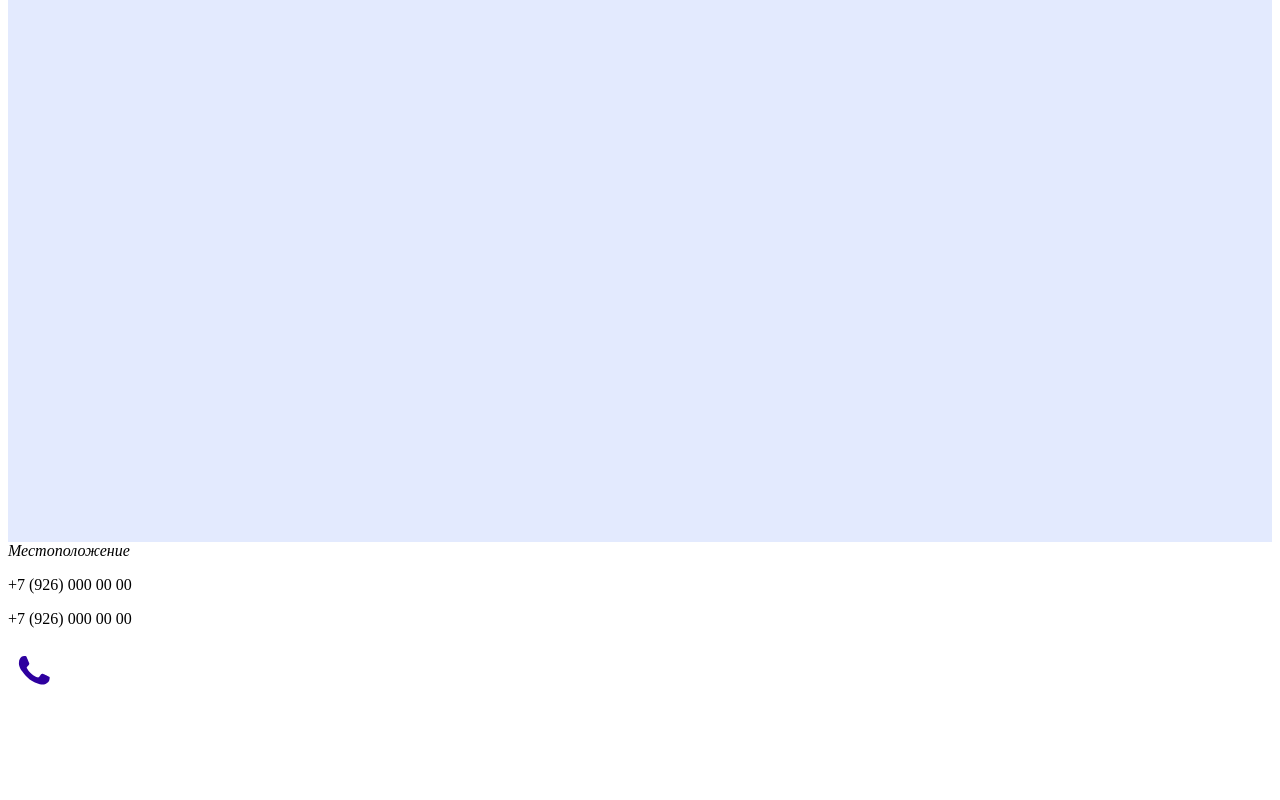
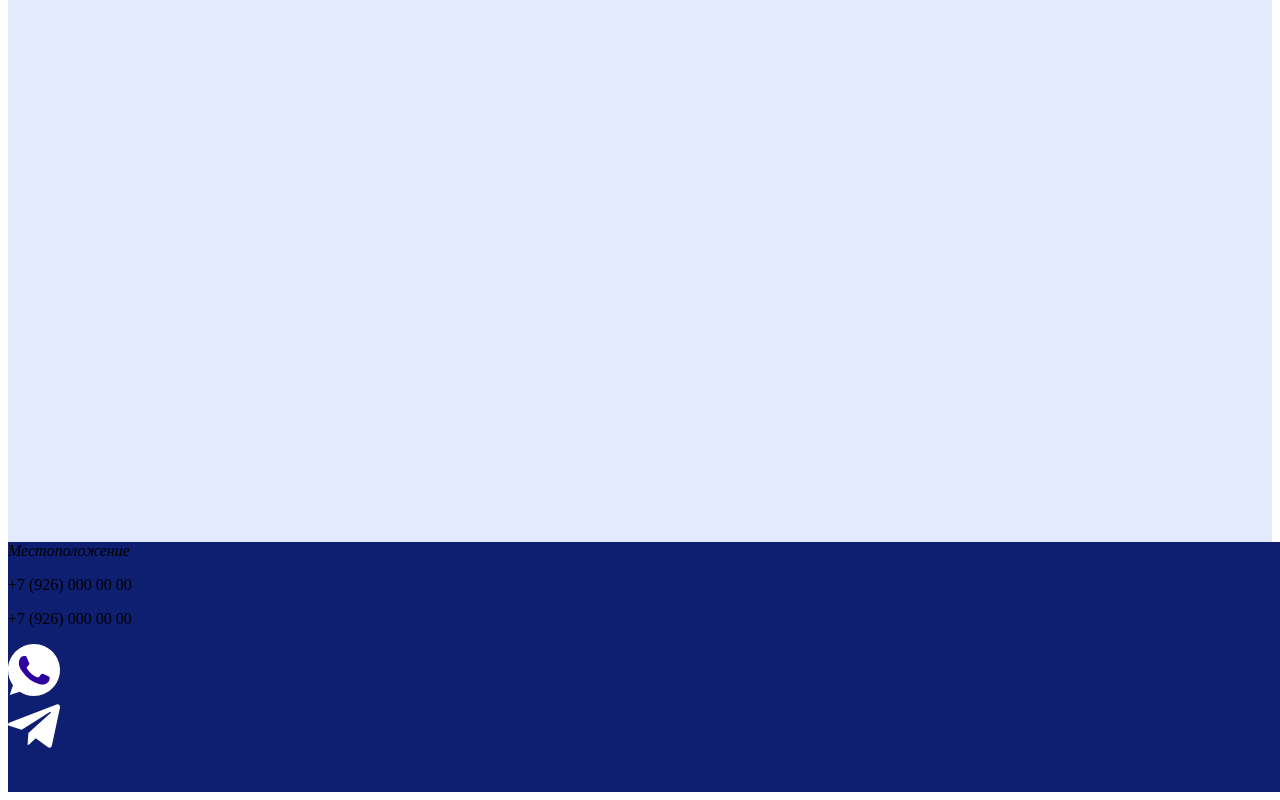
Before and after one commit to WebHeroSchool/Digital_Marketing_OP, a plain HTML site: page index.html in a window 1280 px wide. Shown: the part 1981-2781 px from the top of the page. Before the commit the page ends 2745 px from the top, so only its background shows below. Drawn offline with Linux system fonts and the light colour scheme; a web font is replaced by a local one.

Commit message:
Update style.css
speakers image aligned, footer color changed

```diff
--- a/style.css
+++ b/style.css
@@ -182,6 +182,7 @@
 .speakers__title {
   margin: 0;
   padding-top: 89px;
+  padding-bottom: 78px;
   font: 900 30px/35px 'Roboto', arial, helvetica, sans-serif;
   text-align: center;
   color: rgba(88, 88, 88, 1);
@@ -192,3 +193,10 @@
   justify-content: space-between;
 
 }
+
+.footer {
+  margin: 0;
+  width: 1440px;
+  height: 250px;
+  background-color: rgb(14,30,113,1);
+}
```
